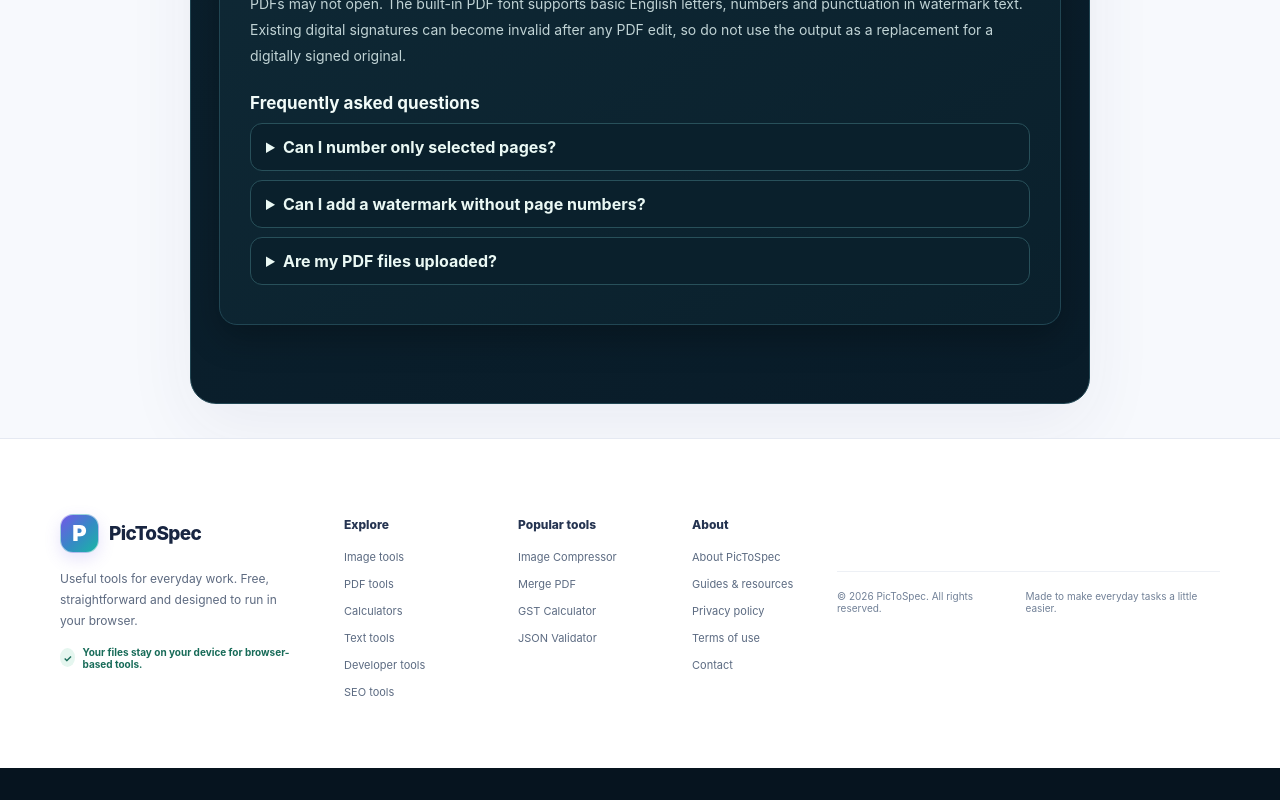
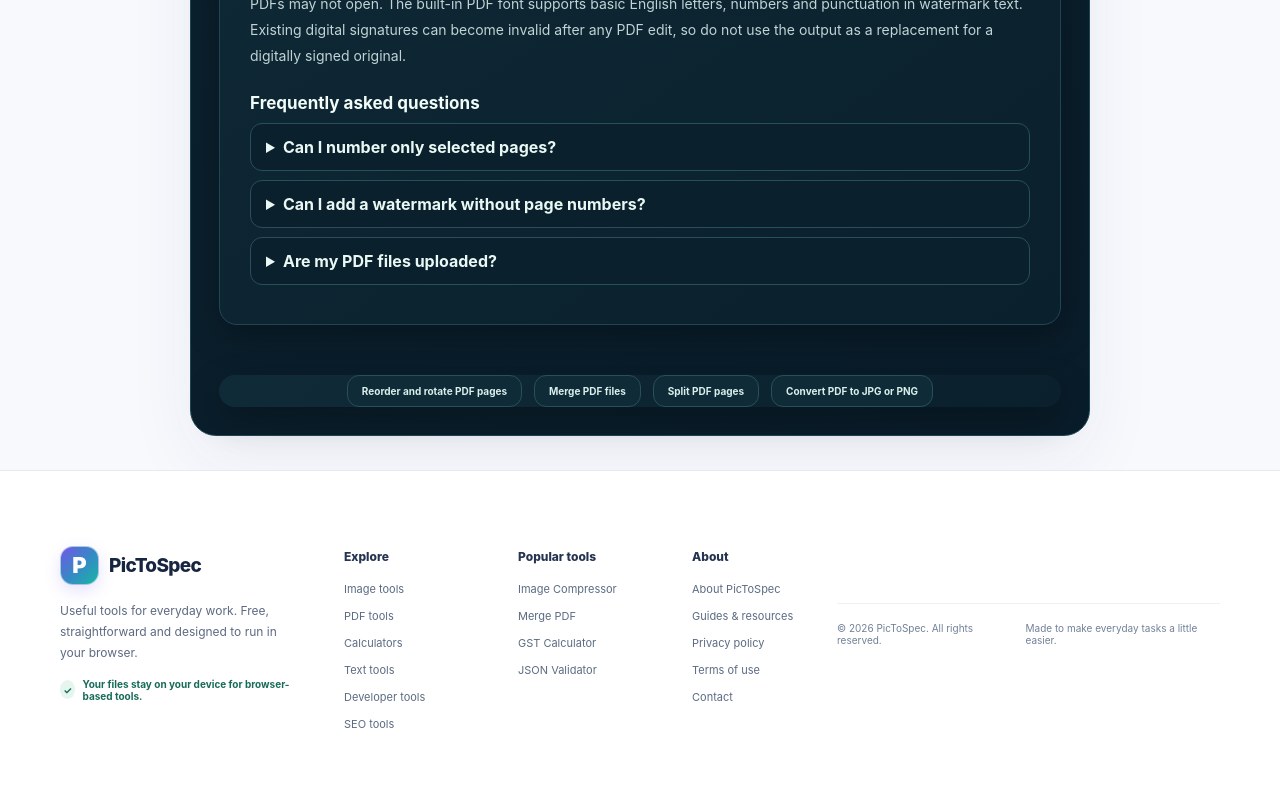
Before and after one commit to ya6331856-cpu/pic-to-spec, a Next.js app: page /pdf-page-numbers-watermark in a window 1280 px wide. Shown: the part 1871-2671 px from the top of the page. Before the commit the page ends 2639 px from the top, so only its background shows below. Built offline with nearby package versions, Linux system fonts and the light colour scheme; no server answers.

Commit message:
seo: add relevant PDF tool internal links

```diff
--- a/components/PdfPageNumbersWatermarkTool.tsx
+++ b/components/PdfPageNumbersWatermarkTool.tsx
@@ -310,6 +310,13 @@ export default function PdfPageNumbersWatermarkTool() {
           <p>No. The PDF is read and updated locally in your browser. It is not sent to a PicToSpec PDF processing server.</p>
         </details>
       </section>
+
+      <section className="guides" aria-label="Related PDF tools">
+        <a href="/pdf-organizer">Reorder and rotate PDF pages</a>
+        <a href="/pdf-merger">Merge PDF files</a>
+        <a href="/pdf-splitter">Split PDF pages</a>
+        <a href="/pdf-to-jpg">Convert PDF to JPG or PNG</a>
+      </section>
     </main>
   );
 }
```
